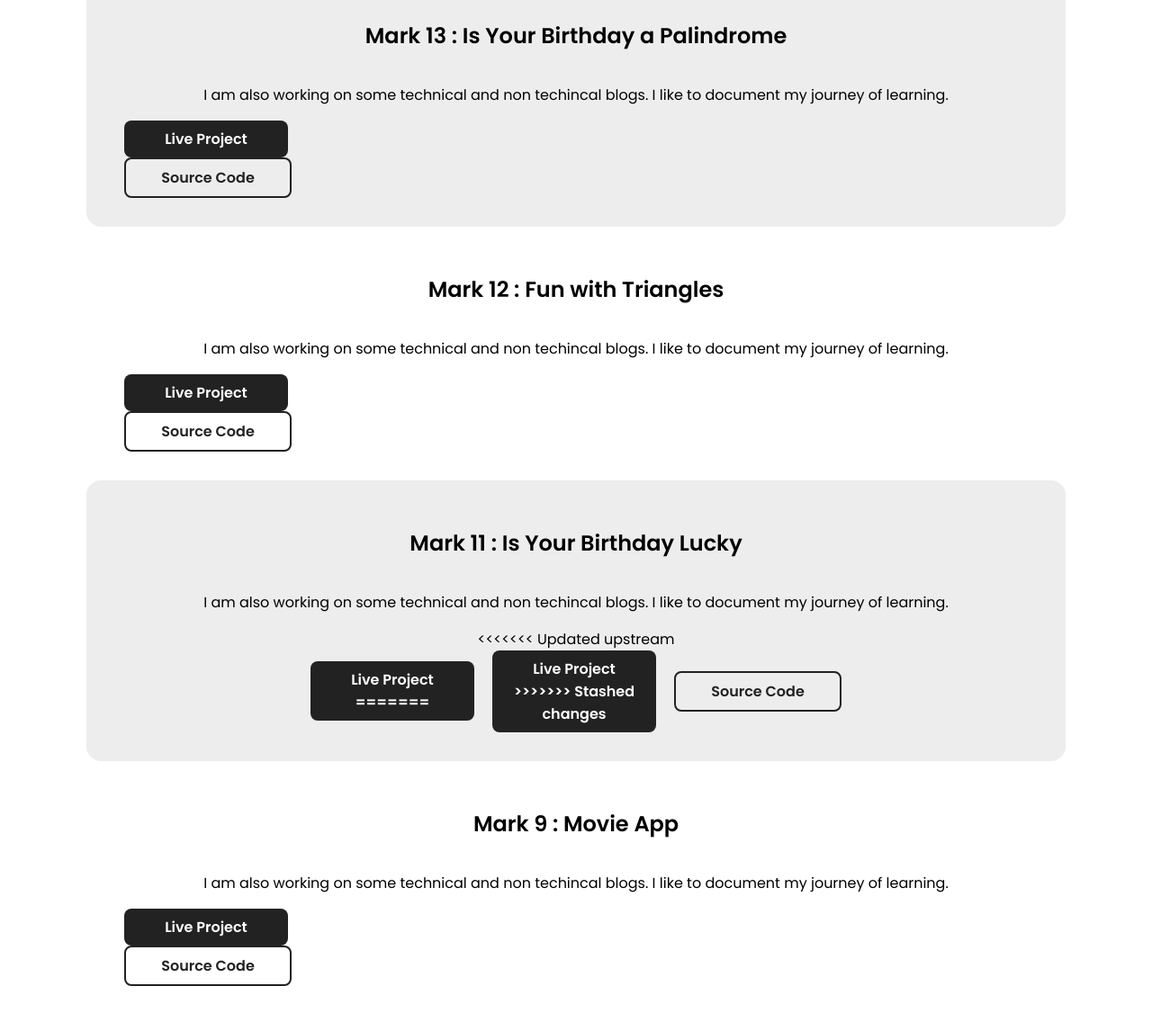
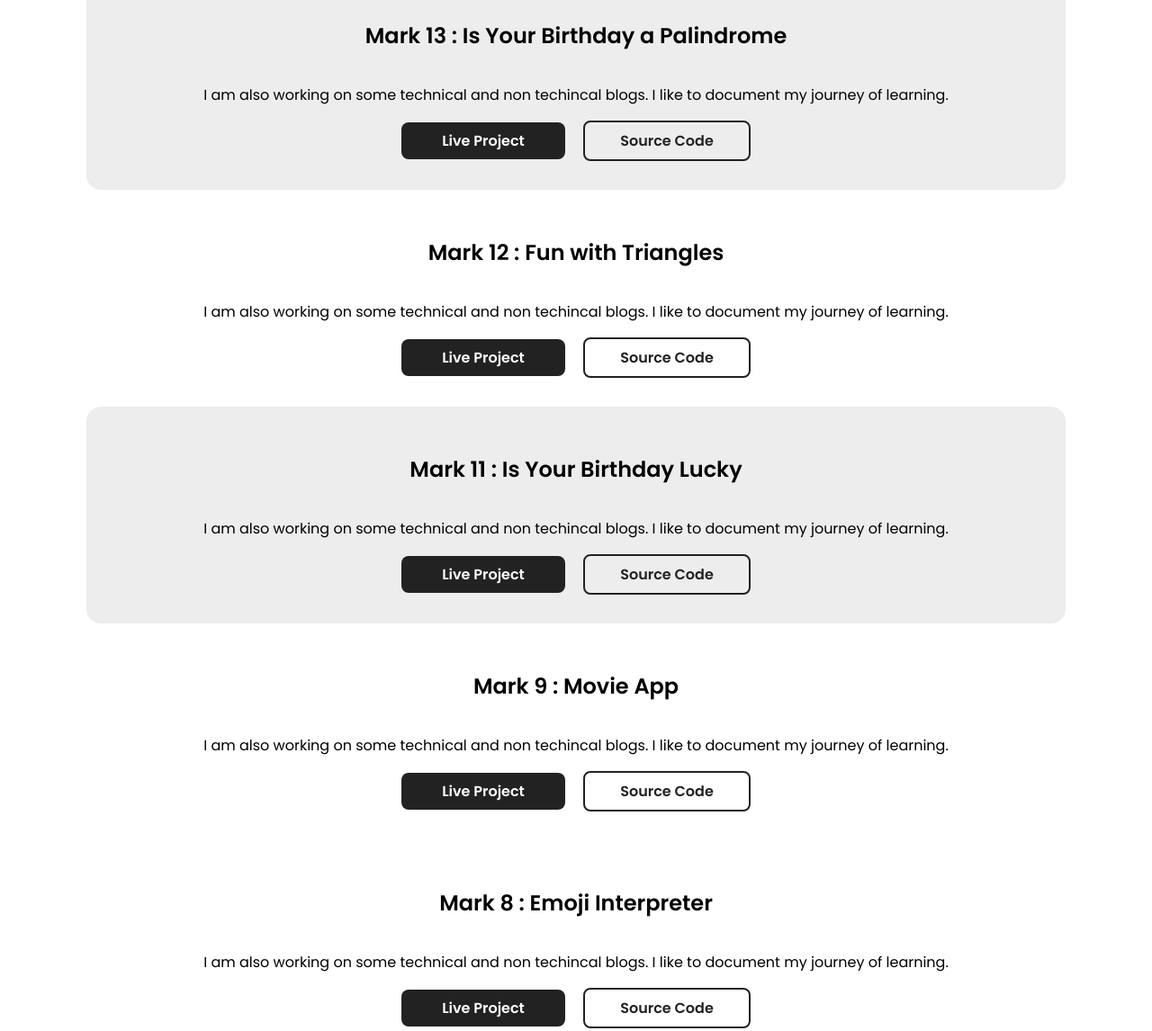
Before and after one commit to bhtibrewal/portfolio, a plain HTML site: page src/projects.html in a window 1280 px wide. Shown: the part 280-1426 px from the top of the page at 90% size. Drawn offline with Linux system fonts and the light colour scheme.

Commit message:
projects page

```diff
--- a/src/projects.html
+++ b/src/projects.html
@@ -41,10 +41,11 @@
     <p>
       I am also working on some technical and non techincal blogs. I like to document my journey of learning.
     </p>
+    <div class="buttons">
     <a class="link link-primary" href="https://1d2kl.csb.app/">Live Project
     </a>
     <a class="link link-secondary" href="https://github.com/bhtibrewal/Is_Your_Birthday_a_Palidrome">Source Code</a>
-
+</div>
   </section>
   <section class="section container container-center">
 
@@ -52,10 +53,11 @@
     <p>
       I am also working on some technical and non techincal blogs. I like to document my journey of learning.
     </p>
+    <div class="buttons">
     <a class="link link-primary" href="fun-with-triangles-bhavika.netlify.app/">Live Project
     </a>
     <a class="link link-secondary" href="https://github.com/bhtibrewal/Fun-with-Triangles">Source Code</a>
-
+</div>
   </section>
   <section class="section ow container container-center">
 
@@ -63,12 +65,9 @@
     <p>
       I am also working on some technical and non techincal blogs. I like to document my journey of learning.
     </p>
-<<<<<<< Updated upstream
    <div class="buttons">
-    <a class="link link-primary" href="projects.html">Live Project
-=======
+
     <a class="link link-primary" href="https://xjyl7.csb.app/">Live Project
->>>>>>> Stashed changes
     </a>
     <a class="link link-secondary" href="https://github.com/bhtibrewal/Is-Your-Birthday-Lucky">Source Code</a>
 
@@ -80,10 +79,11 @@
     <p>
       I am also working on some technical and non techincal blogs. I like to document my journey of learning.
     </p>
+    <div class="buttons">
     <a class="link link-primary" href="rbfsd.csb.app/">Live Project
     </a>
     <a class="link link-secondary" href="https://github.com/bhtibrewal/Movie-recommendation">Source Code</a>
-
+</div>
   </section>
   <section class="section container container-center">
 
@@ -91,10 +91,11 @@
     <p>
       I am also working on some technical and non techincal blogs. I like to document my journey of learning.
     </p>
+    <div class="buttons">
     <a class="link link-primary" href="https://n2oxf.csb.app/">Live Project
     </a>
     <a class="link link-secondary" href="https://github.com/bhtibrewal/Emoji-interpreter">Source Code</a>
-
+</div>
   </section>
   <section class="section container container-center">
 
@@ -102,10 +103,11 @@
     <p>
       I am also working on some technical and non techincal blogs. I like to document my journey of learning.
     </p>
+    <div class="buttons">
     <a class="link link-primary" href="ferb-latin-translate-app.netlify.app/">Live Project
     </a>
     <a class="link link-secondary" href="https://github.com/bhtibrewal/ferb-latin-translate">Source Code</a>
-
+  </div>
   </section>
 
   <section class="section ow container container-center">
@@ -128,7 +130,7 @@
     <ul class="social-links ">
       <li class="list-item-inline">
         <a class="link" href="https://github.com/bhtibrewal">
-          <img class="footer-icons" src="/img/Octicons-mark-github.svg">
+          <img class="footer-icons" src="/img/github.svg">
         </a>
       </li>
       <li class="list-item-inline">
```
Also changed, not shown: img/github.svg (renamed from img/Octicons-mark-github.svg).
